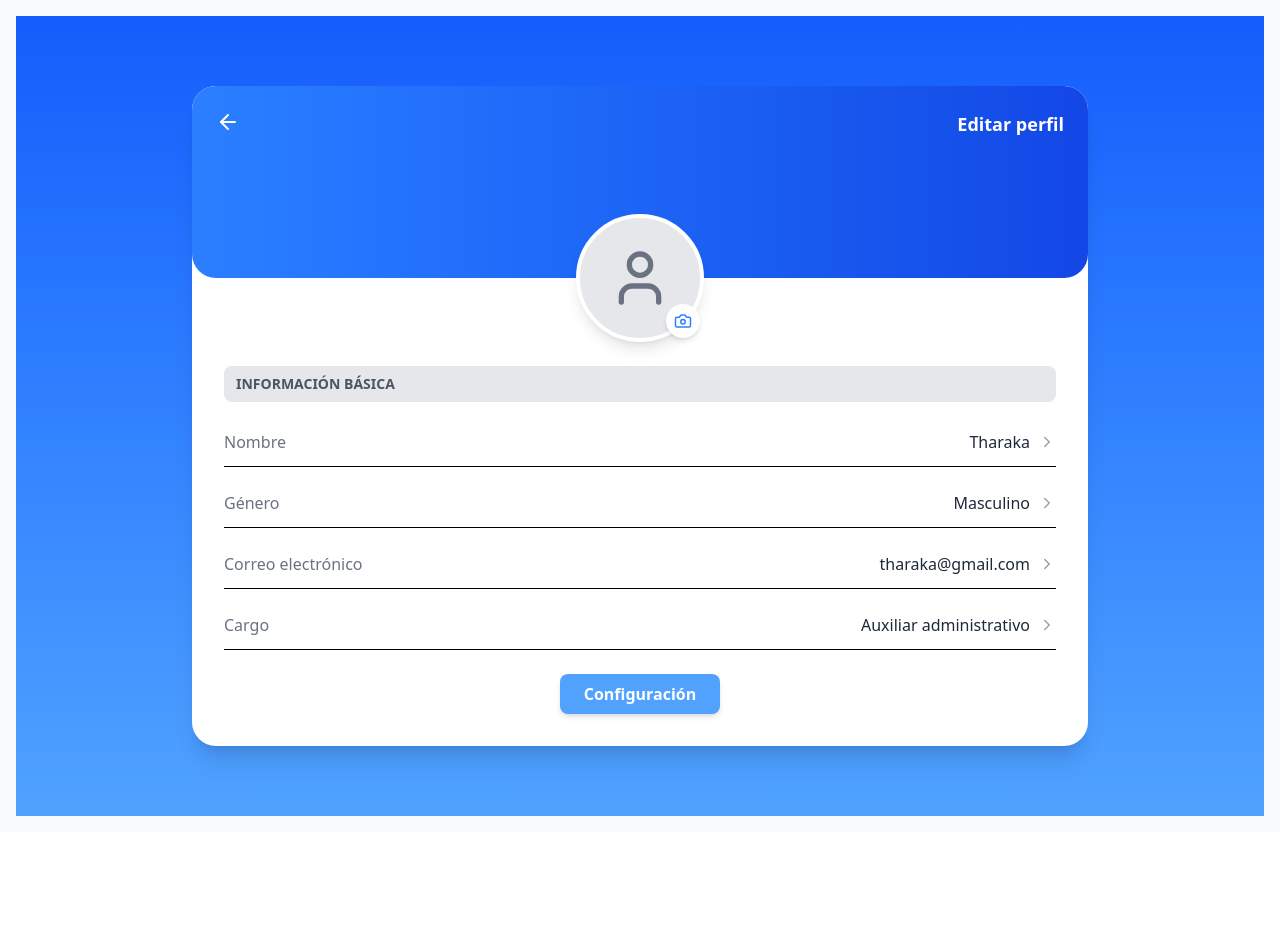
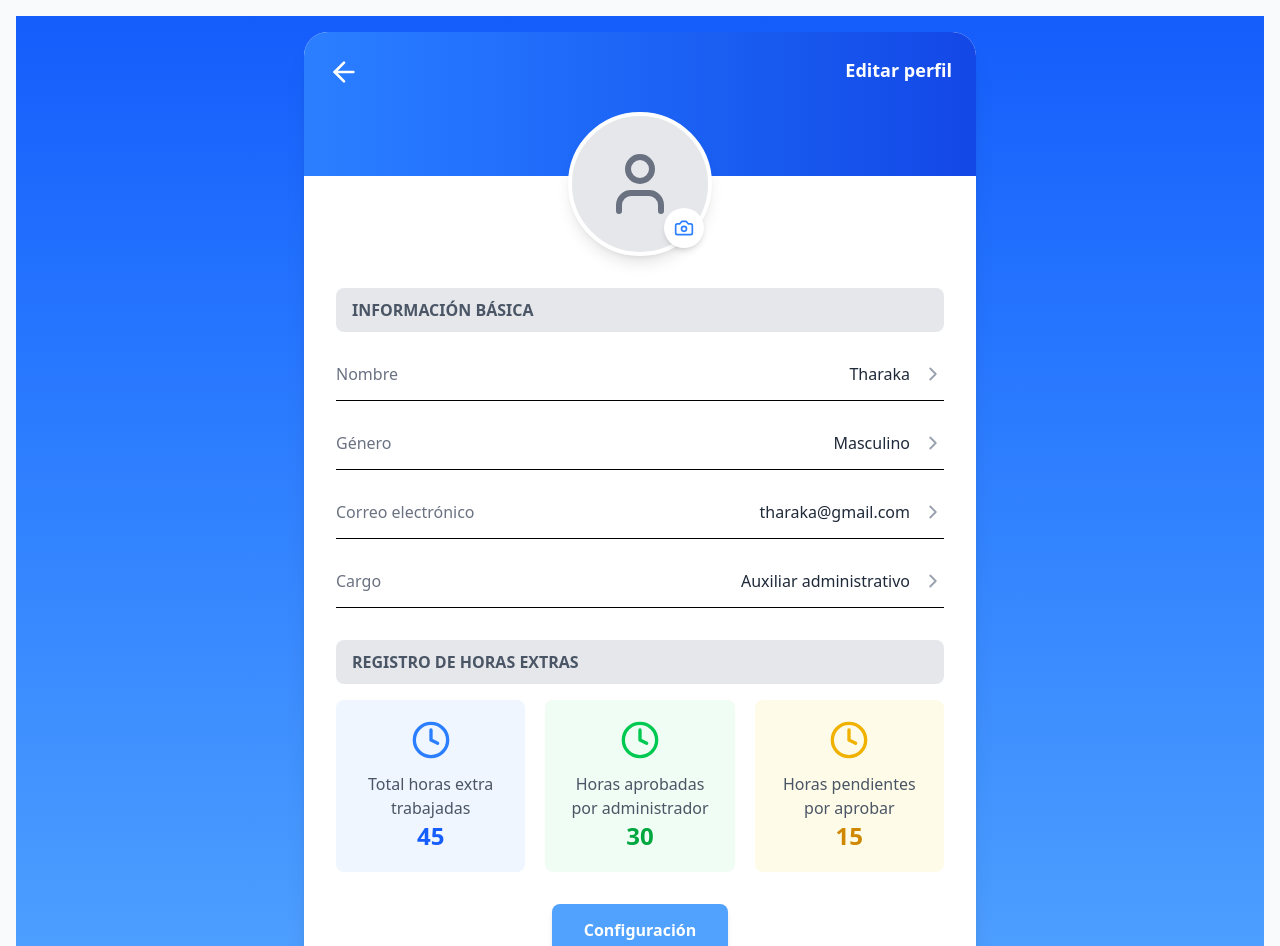
Before and after one commit to Teo1188/FrontEnd-Grupo5, a React (Vite) app: page /profile in a window 1280 px wide. Shown: the top 946 px of the page. Before the commit the page ends 832 px from the top, so only its background shows below. Built offline with nearby package versions, Linux system fonts and the light colour scheme.

Commit message:
Perfil completo

```diff
--- a/src/pages/UserProfile.jsx
+++ b/src/pages/UserProfile.jsx
@@ -1,5 +1,5 @@
 import React, { useState, useEffect } from "react";
-import { Camera, ArrowLeft, ChevronRight, User } from "lucide-react";
+import { Camera, ArrowLeft, ChevronRight, User, Clock } from "lucide-react";
 import { Link, useNavigate } from "react-router-dom";
 
 const UserProfile = () => {
@@ -10,6 +10,12 @@ const UserProfile = () => {
     genero: "Masculino",
     email: "tharaka@gmail.com",
     cargo: "Auxiliar administrativo",
+  });
+
+  const [overtimeData, setOvertimeData] = useState({
+    totalHoras: 45,
+    horasAprobadas: 30,
+    horasPendientes: 15
   });
 
   useEffect(() => {
@@ -29,60 +35,79 @@ const UserProfile = () => {
   };
 
   return (
-    <div className="w-full min-h-screen bg-gradient-to-b from-blue-600 to-blue-400 flex justify-center items-center p-4">
-      <div className="w-full max-w-4xl bg-white rounded-3xl shadow-xl overflow-hidden">
-
-        <div className="relative bg-gradient-to-r from-blue-500 to-blue-700 h-48 flex items-center justify-center rounded-b-3xl">
-          <ArrowLeft className="absolute top-6 left-6 text-white cursor-pointer" size={24} />
+    <div className="min-h-screen bg-gradient-to-b from-blue-600 to-blue-400 flex justify-center items-center p-4">
+      <div className="w-full max-w-2xl bg-white rounded-3xl shadow-xl overflow-hidden">
+        <div className="relative bg-gradient-to-r from-blue-500 to-blue-700 h-36 flex items-center justify-center">
+          <ArrowLeft className="absolute top-6 left-6 text-white cursor-pointer" size={32} />
           <Link to="/editar-perfil" className="absolute top-6 right-6 text-lg font-semibold text-white hover:underline">
             Editar perfil
           </Link>
         </div>
 
-
-        <div className="relative -mt-16 flex justify-center">
+        <div className="relative -mt-16 flex justify-center mb-8">
           <label className="relative cursor-pointer">
             <input type="file" className="hidden" onChange={handleImageChange} accept="image/*" />
-            <div className="w-32 h-32 rounded-full border-4 border-white bg-gray-200 shadow-lg flex items-center justify-center overflow-hidden">
+            <div className="w-36 h-36 rounded-full border-4 border-white bg-gray-200 shadow-lg flex items-center justify-center overflow-hidden">
               {profileImage ? (
                 <img src={profileImage} alt="Perfil" className="w-full h-full object-cover" />
               ) : (
-                <User size={64} className="text-gray-500" />
+                <User size={72} className="text-gray-500" />
               )}
             </div>
-            <div className="absolute bottom-1 right-1 bg-white p-2 rounded-full shadow-md">
-              <Camera size={18} className="text-blue-500" />
+            <div className="absolute bottom-2 right-2 bg-white p-2.5 rounded-full shadow-md">
+              <Camera size={20} className="text-blue-500" />
             </div>
           </label>
         </div>
 
-
-        <div className="px-8 pb-8 mt-6">
-          <h3 className="bg-gray-200 text-gray-600 text-sm font-semibold py-2 px-3 rounded-lg">
+        <div className="px-8 pb-8">
+          <h3 className="bg-gray-200 text-gray-600 text-base font-semibold py-2.5 px-4 rounded-lg">
             INFORMACIÓN BÁSICA
           </h3>
 
-          <div className="mt-4 space-y-3">
+          <div className="mt-4 space-y-4">
             {[
               { label: "Nombre", value: userData.nombre },
               { label: "Género", value: userData.genero },
               { label: "Correo electrónico", value: userData.email },
-              { label: "Cargo", value: userData.cargo},
+              { label: "Cargo", value: userData.cargo },
             ].map((item, index) => (
-              <div key={index} className="flex justify-between items-center py-3 border-b">
-                <span className="text-gray-500">{item.label}</span>
-                <div className="flex items-center gap-2">
-                  <span className="text-gray-800 font-medium">{item.value}</span>
-                  <ChevronRight size={18} className="text-gray-400" />
+              <div key={index} className="flex justify-between items-center py-3.5 border-b">
+                <span className="text-base text-gray-500">{item.label}</span>
+                <div className="flex items-center gap-3">
+                  <span className="text-base text-gray-800 font-medium">{item.value}</span>
+                  <ChevronRight size={22} className="text-gray-400" />
                 </div>
               </div>
             ))}
           </div>
 
-          <div className="mt-6 flex justify-center">
+          <h3 className="bg-gray-200 text-gray-600 text-base font-semibold py-2.5 px-4 rounded-lg mt-8">
+            REGISTRO DE HORAS EXTRAS
+          </h3>
+
+          <div className="mt-4 grid grid-cols-3 gap-5">
+            <div className="bg-blue-50 p-5 rounded-lg text-center">
+              <Clock className="mx-auto mb-3 text-blue-500" size={40} />
+              <h4 className="text-base text-gray-600">Total horas extra trabajadas</h4>
+              <p className="text-2xl font-bold text-blue-600">{overtimeData.totalHoras}</p>
+            </div>
+            <div className="bg-green-50 p-5 rounded-lg text-center">
+              <Clock className="mx-auto mb-3 text-green-500" size={40} />
+              <h4 className="text-base text-gray-600">Horas aprobadas por administrador</h4>
+              <p className="text-2xl font-bold text-green-600">{overtimeData.horasAprobadas}</p>
+            </div>
+            <div className="bg-yellow-50 p-5 rounded-lg text-center">
+              <Clock className="mx-auto mb-3 text-yellow-500" size={40} />
+              <h4 className="text-base text-gray-600">Horas pendientes por aprobar</h4>
+              <p className="text-2xl font-bold text-yellow-600">{overtimeData.horasPendientes}</p>
+            </div>
+          </div>
+
+          <div className="mt-8 flex justify-center">
             <button
               onClick={() => navigate("/configuracion")}
-              className="bg-blue-400 hover:bg-blue-500 text-white font-semibold py-2 px-6 rounded-lg shadow-md transition"
+              className="bg-blue-400 hover:bg-blue-500 text-white font-semibold py-3.5 px-8 rounded-lg shadow-md transition text-base"
             >
               Configuración
             </button>
```
